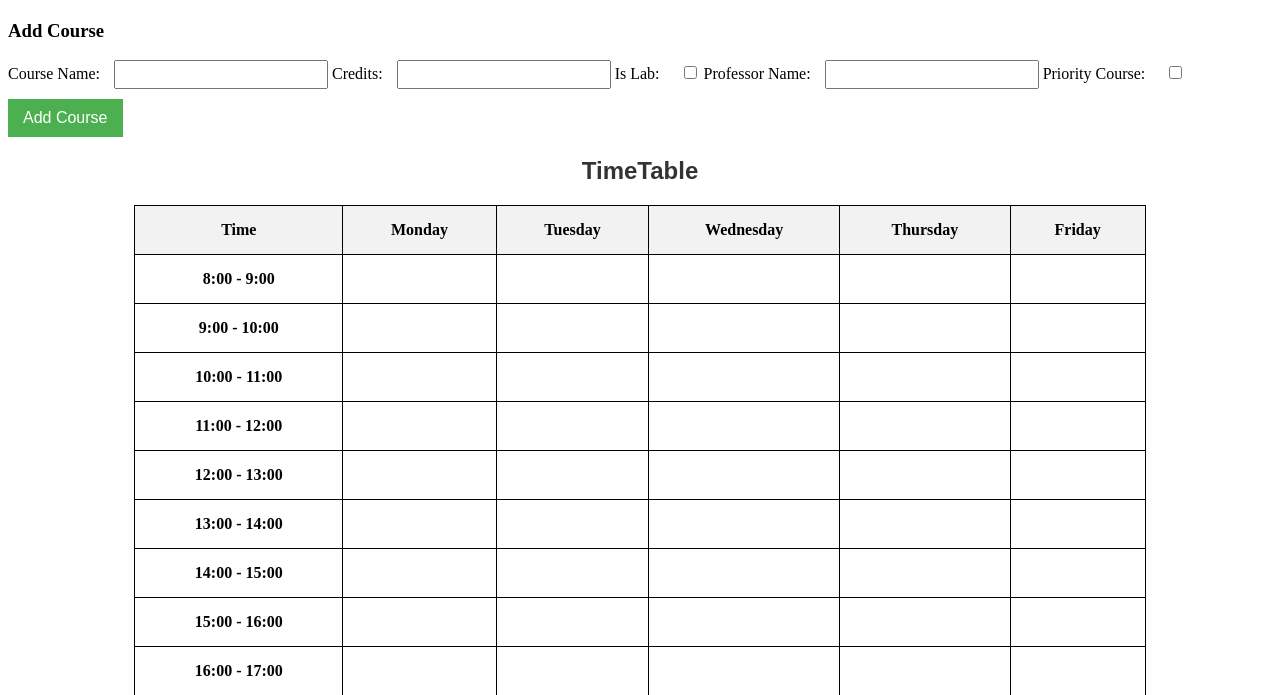
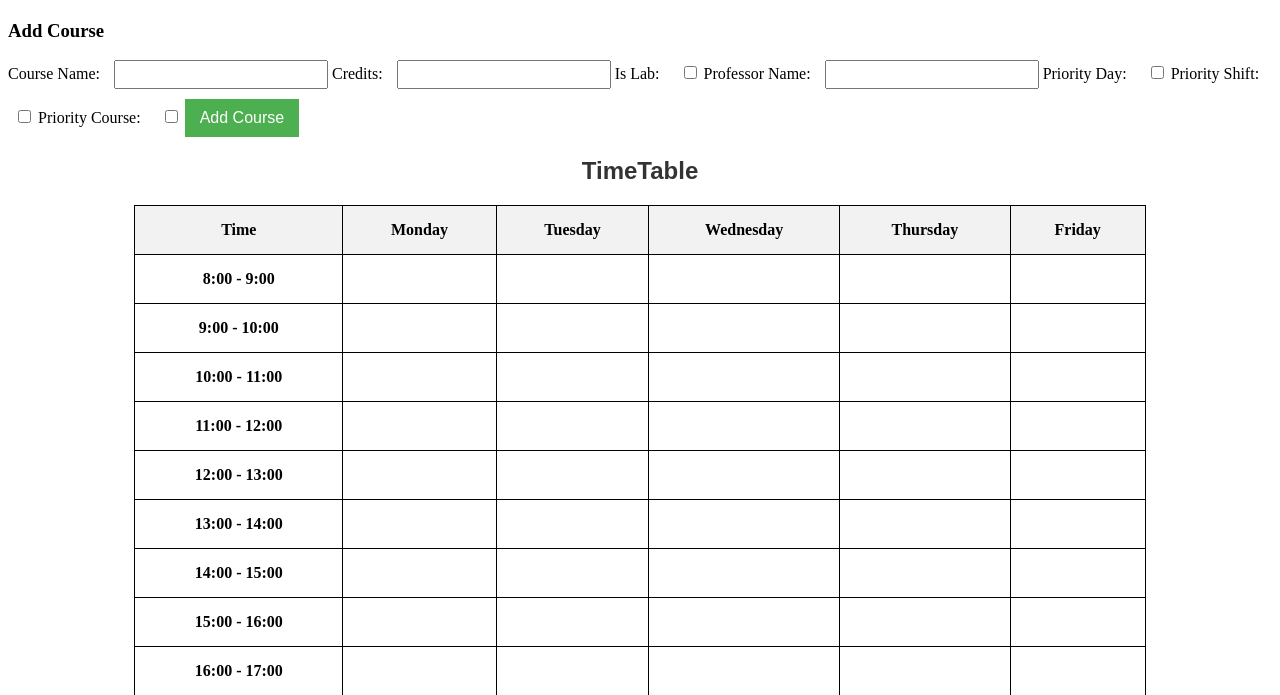
Before and after one commit to RAHUL3233/TimeTable-Automation, a Flask app: template templates/manage_batch.html in a window 1280 px wide. Shown: the part 44-739 px from the top of the page. Run offline with Flask 3, Linux system fonts and the light colour scheme; the template is opened without the code that fills it, so the values that code supplies are empty.

Commit message:
Update manage_batch.html

```diff
--- a/templates/manage_batch.html
+++ b/templates/manage_batch.html
@@ -1,4 +1,3 @@
-
 
 <!DOCTYPE html>
 <html lang="en">
@@ -18,9 +17,9 @@
 
         th, td {
             border: 1px solid black;
-            padding: 15px;
+            padding: 15px;  /* Increased padding for better spacing */
             text-align: center;
-            min-height: 50px;
+            min-height: 50px;  /* Ensures that cells have a minimum height */
         }
 
         th {
@@ -28,11 +27,11 @@
         }
 
         td {
-            vertical-align: middle;
+            vertical-align: middle;  /* Centers the content vertically */
         }
 
         tr td:first-child {
-            font-weight: bold;
+            font-weight: bold;  /* Time column is bold */
         }
 
         h1, h2 {
@@ -85,7 +84,6 @@
         }
     </style>
 </head>
-
 <body>
     <h1>Manage Batch - {{ batch.name }}</h1>
 
@@ -104,8 +102,16 @@
         <label for="professor_name">Professor Name:</label>
         <input type="text" id="professor_name" name="professor_name" required>
 
+        <label for="priority_day">Priority Day:</label>
+        <input type="checkbox" id="priorityCheckboxday" name="priority_day" onchange="togglePriorityTypeday()">
+
+        <label for="priority_day_type">Priority Shift:</label>
+        <input type="checkbox" id="priorityCheckboxid" name="priority_day_type" onchange="togglePriorityTypeid()">
+
         <label for="priority">Priority Course:</label>
         <input type="checkbox" id="priorityCheckbox" name="priority" onchange="togglePriorityType()">
+
+
 
         <!-- Priority Type Dropdown -->
         <div id="priorityType" style="display: none;">
@@ -114,6 +120,28 @@
                 <option value="2-hour consecutive">Consecutive 2 hours</option>
                 <option value="2-1-1">2-1-1 Hours Split</option>
                 <option value="2-1">2-1 Hours Split</option>
+            </select>
+        </div>
+
+        <!-- Priority Day Type Dropdown -->
+        <div id="priority_shift_type" style="display: none;">
+            <label for="priority_shift_type">Priority Shift:</label>
+            <select name="priority_shift_type" id="priority_shift_type">
+                <option value="first_half">First Half</option>
+                <option value="second_half">Second Half</option>
+            </select>
+        </div>
+
+
+        <!-- Priority Day Type Dropdown -->
+        <div id="priority_day_type" style="display: none;">
+            <label for="priority_day_type">Priority Day:</label>
+            <select name="priority_day_type" id="priority_day_type">
+                <option value="Monday">Monday</option>
+                <option value="Tuesday">Tuesday</option>
+                <option value="Wednesday">Wednesday</option>
+                <option value="Thursday">Thursday</option>
+                <option value="Friday">Friday</option>
             </select>
         </div>
 
@@ -153,5 +181,19 @@
             priorityTypeDiv.style.display = priorityCheckbox.checked ? "block" : "none";
         }
     </script>
+    <script>
+        function togglePriorityTypeid() {
+            const priorityCheckbox = document.getElementById("priorityCheckboxid");
+            const priorityTypeDiv = document.getElementById("priority_shift_type");
+            priorityTypeDiv.style.display = priorityCheckbox.checked ? "block" : "none";
+        }
+    </script>
+    <script>
+        function togglePriorityTypeday() {
+            const priorityCheckbox = document.getElementById("priorityCheckboxday");
+            const priorityTypeDiv = document.getElementById("priority_day_type");
+            priorityTypeDiv.style.display = priorityCheckbox.checked ? "block" : "none";
+        }
+    </script>
 </body>
 </html>
```
